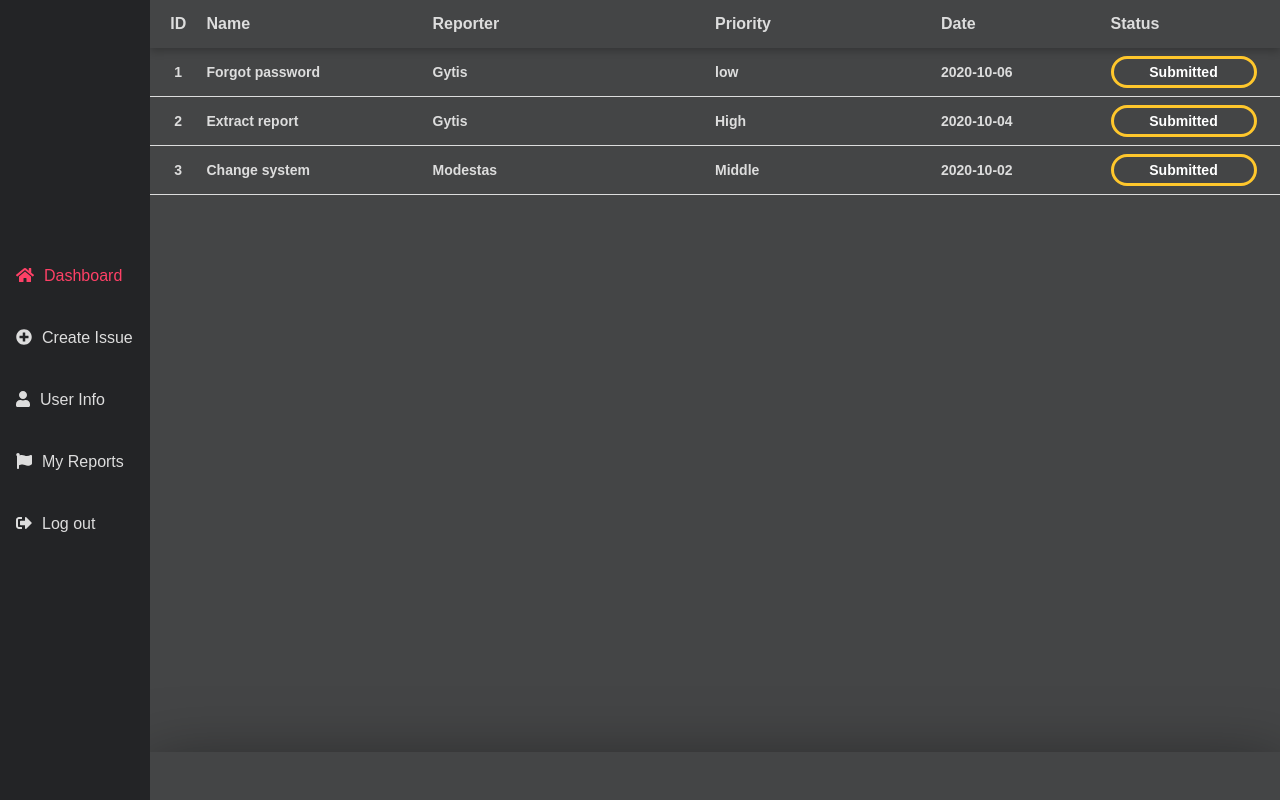
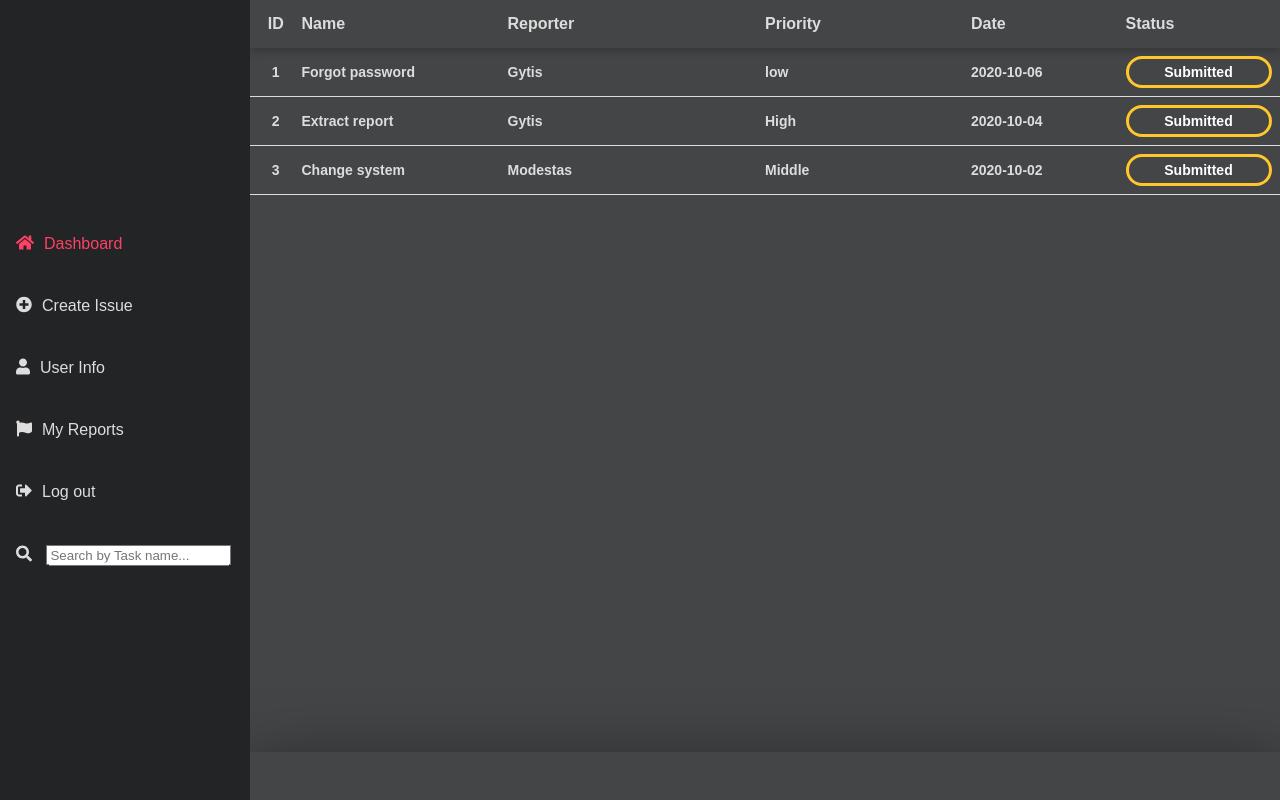
Before and after one commit to Gytis-dev/Task-Management-System, a React app: page /home in a window 1280 px wide. Built offline with nearby package versions, Linux system fonts and the light colour scheme; sample sign-in values are in the browser's storage.

Commit message:
Adding search functionality (according to task name)

```diff
--- a/src/Components/home/home.js
+++ b/src/Components/home/home.js
@@ -1,9 +1,10 @@
 import React, { useState, useEffect, useCallback } from "react";
-import { BrowserRouter as Router, Route, Link } from "react-router-dom";
+import { BrowserRouter as Router, Route, Link, useHistory, Redirect } from "react-router-dom";
 import "../home/home.scss";
 import Navbar from "../../Components/nav-bar/nav-bar";
 import Table from "../task/table";
 import TaskInfo from "../task/task-info";
+
 
 
 const Home = () => {
@@ -106,13 +107,20 @@ const Home = () => {
 
 
 
+const [searchValue, setSearchValue] = useState([]);
+ let performSearch = (value) => {
+    task.filter((item) => {
+      if (item.name[0] === value[0] && item.name[1] === value[1] && item.name[2] === value[2]){
+        setSearchValue([item]);
+      }
+    })
+ }
+
   return (
     <Router>
-
-
       <div className="home">
         <div className="home-grid-one">
-          <Navbar name={useris} handleFormSubmit={submit} />
+          <Navbar name={useris} handleFormSubmit={submit} search = {performSearch}/>
         </div>
         <div className="home-grid-two">
           <Route
@@ -131,6 +139,19 @@ const Home = () => {
             exact
             render={(props) => <TaskInfo  {...props} change={changeStatus} comment={cmt} />}
           />
+          <Route path = "/home/search"
+          exact
+          render = {(props) =>
+          searchValue ? (<Table {...props} addItem = {searchValue} />) : (
+            <Redirect to = "/home"/>
+          )
+        }
+
+
+
+
+
+        />
 
         </div>
       </div>
--- a/src/Components/nav-bar/nav-bar.js
+++ b/src/Components/nav-bar/nav-bar.js
@@ -9,6 +9,7 @@ import {
   faUser,
   faFlag,
   faSignOutAlt,
+  faSearch
 } from "@fortawesome/free-solid-svg-icons";
 import { FontAwesomeIcon } from "@fortawesome/react-fontawesome";
 const Navbar = (props) => {
@@ -103,6 +104,18 @@ const Navbar = (props) => {
   function logout() {
     window.location.href = "/";
   }
+
+  const [searchValue, setSearchValue] = useState("");
+
+  let performSearch = (e) => {
+    setSearchValue(e.target.value);
+    props.search(searchValue);
+  }
+
+
+
+
+
   return (
     <div className="parent">
       <div className="overlay-createIssue" style={style} />
@@ -147,6 +160,27 @@ const Navbar = (props) => {
             />
             Log out
           </div>
+
+
+
+          <div className = "searchbar">
+          <Link to = "/home/search"> <FontAwesomeIcon className = "navbar-icon-postion" icon = {faSearch}/> </Link>
+          <input
+            type = "text"
+            placeholder = "Search by Task name..."
+            value = {searchValue}
+            id = "search"
+            onChange = {(e) => {performSearch(e)}}
+
+
+            />
+          </div>
+
+
+
+
+
+
         </div>
       </div>
       <div className="createIssue" style={style}>
--- a/src/Components/nav-bar/nav-style.scss
+++ b/src/Components/nav-bar/nav-style.scss
@@ -8,8 +8,10 @@
   grid-template-rows: 1fr;
   height: 100vh;
   position: relative;
-  width: 150px;
+  width: 250px;
   overflow-y: auto;
+
+
 
   &-design:before {
     content: "";
--- a/src/Components/task/table.js
+++ b/src/Components/task/table.js
@@ -5,6 +5,7 @@ import "../../global-style/postion.scss";
 import "../../global-style/font.scss";
 
 const Table = (props) => {
+
   return (
     <div className="table-main">
       <div className="table-main-header g-left font-normal-font">
@@ -20,6 +21,7 @@ const Table = (props) => {
       </div>
       <div className="table-main-footer "></div>
     </div>
+
   );
 };
 export default Table;
```
Also changed, not shown: 1 other file (tests, documents, lock files or other folders).
